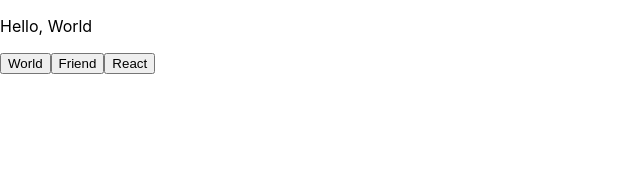
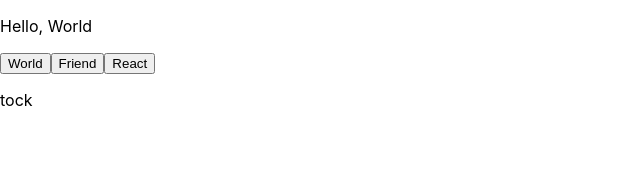
Before and after one commit to thinkful-ei-narwhal/react-playground-Tyler-Joseph, a React (Create React App) app: page / in a window 1280 px wide. Shown: the top 180 px of the page, without its empty margins (0-640 px from the left). Built offline with nearby package versions, Linux system fonts and the light colour scheme.

Commit message:
Completed Drill 2

```diff
--- a/src/index.js
+++ b/src/index.js
@@ -3,11 +3,13 @@
 import './index.css';
 import App from './App';
 import HelloWorld from './state-drills/HelloWorld';
+import Bomb from './state-drills/Bomb';
 import * as serviceWorker from './serviceWorker';
 
 ReactDOM.render(
   <React.StrictMode>
     <HelloWorld />
+    <Bomb />
   </React.StrictMode>,
   document.getElementById('root')
 );
--- /dev/null
+++ b/src/state-drills/Bomb.js
@@ -0,0 +1,38 @@
+import React from 'react';
+
+export default class Bomb extends React.Component {
+    state = {
+        count: 0
+    }
+
+    text = () => {
+        if (this.state.count >= 8) {
+            return "BOOM!"
+        } else if (this.state.count % 2 === 0) {
+            return "tick"
+        } else {
+            return "tock"
+        }
+    }
+
+    componentDidMount() {
+        this.interval = setInterval(() => {
+            this.setState({
+                count: this.state.count + 1
+            })
+        }, 1000)
+    }
+
+    componentWillUnmount() {
+        clearInterval(this.interval)
+    }
+
+
+    render() {
+        return (
+            <div>
+                <p>{this.text()}</p>
+            </div>
+        )
+    }
+}
```
